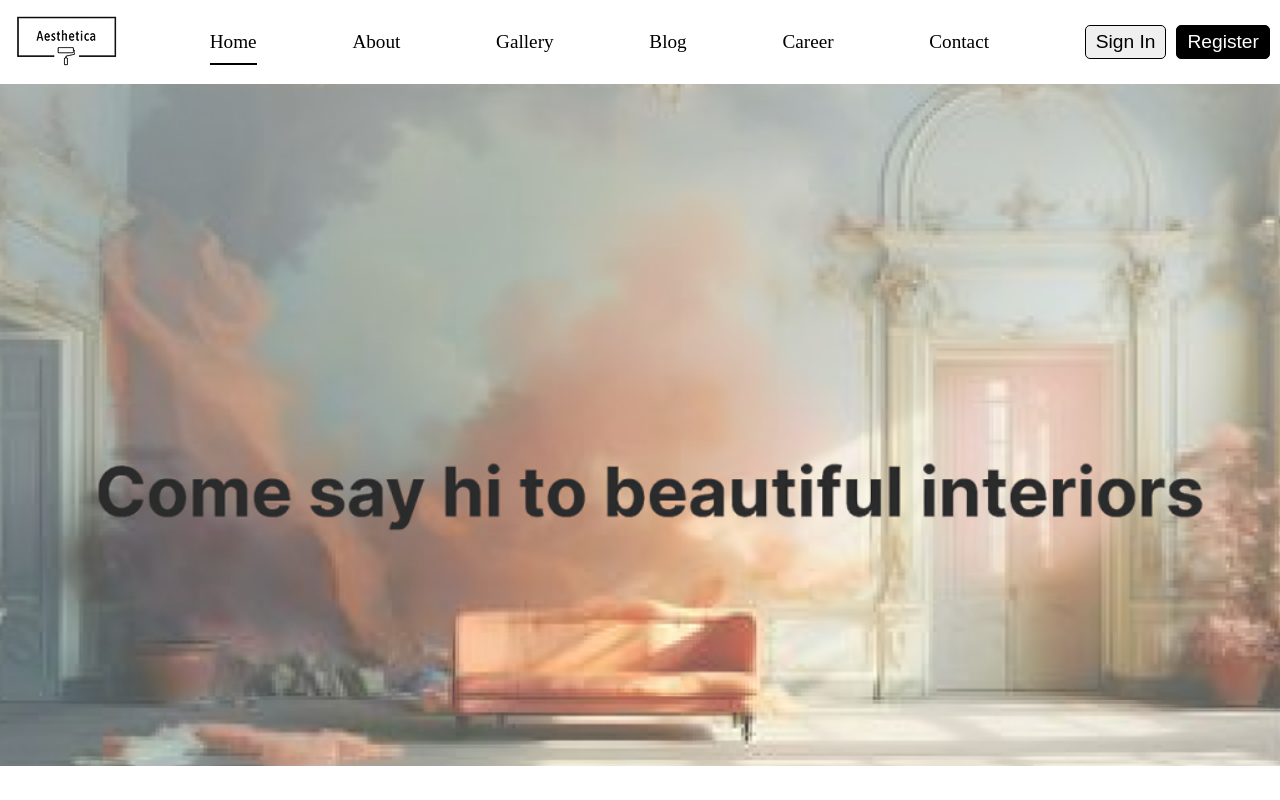
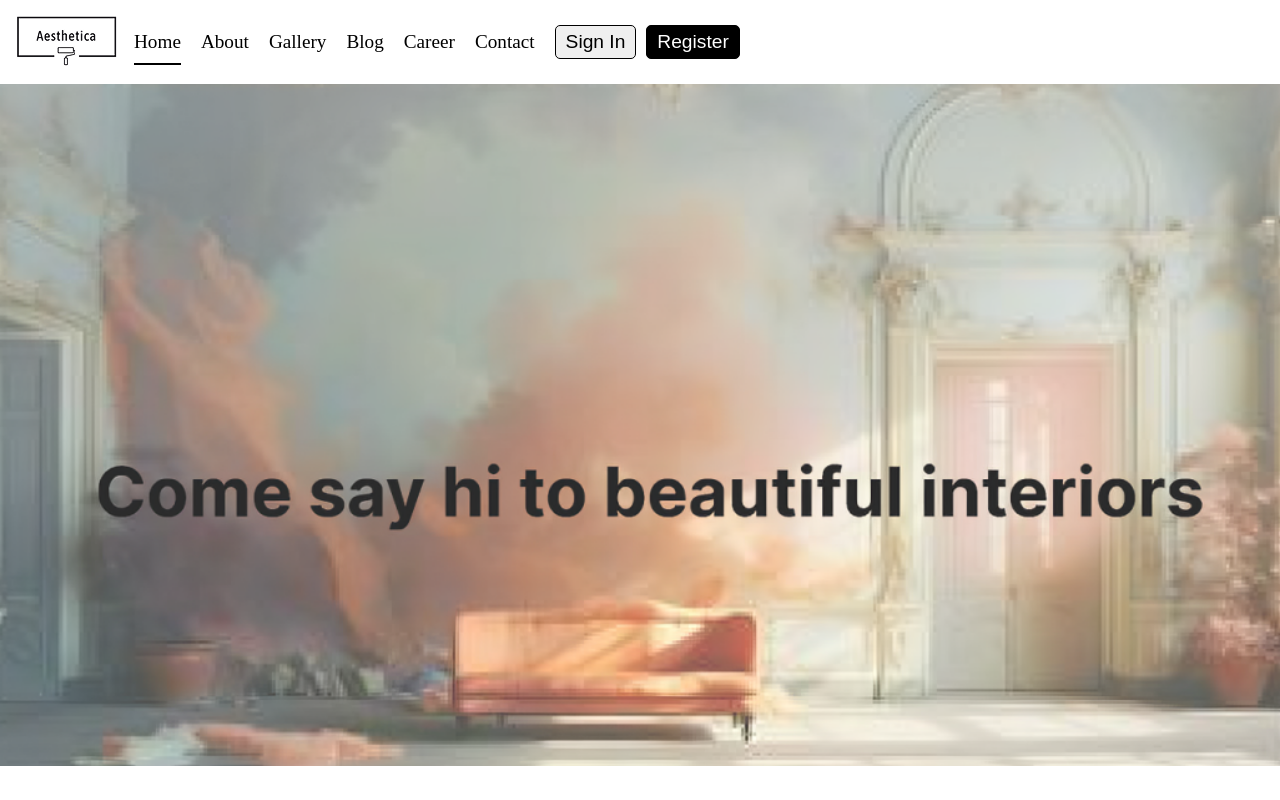
Before and after one commit to ShrutiChavda/Aesthetica, a React (Vite) app in the folder FRONTEND/: page / in a window 1280 px wide. Shown: the top 800 px of the page. Built offline with nearby package versions, Linux system fonts and the light colour scheme.

Commit message:
Changes in css and navbar

```diff
--- a/FRONTEND/package.json
+++ b/FRONTEND/package.json
@@ -32,7 +32,7 @@
     "globals": "^15.14.0",
     "postcss": "^8.5.2",
     "tailwindcss": "^4.0.6",
-    "vite": "^6.1.0"
+    "vite": "^6.2.0"
   },
   "description": "This template provides a minimal setup to get React working in Vite with HMR and some ESLint rules.",
   "main": "eslint.config.js",
--- a/FRONTEND/src/assets/css/LandingPage.css
+++ b/FRONTEND/src/assets/css/LandingPage.css
@@ -1,7 +1,7 @@
 /* Navbar Styles */
 .navbar {
   display: flex;
-  justify-content: space-between;
+  justify-content: flex-start;
   align-items: center;
   padding: 10px;
   background: white;
--- a/FRONTEND/src/components/Navbar.jsx
+++ b/FRONTEND/src/components/Navbar.jsx
@@ -43,6 +43,7 @@ const Navbar = () => {
           </NavLink>
         </li>
       </ul>
+      <div>
         <div className="space-x-3">
           <Button variant="outline" className="px-4 py-2 text-gray-800 border border-gray-500 rounded-lg sn">
             <Link to="/login">Sign In</Link>
@@ -51,6 +52,7 @@ const Navbar = () => {
             <Link to="/register">Register</Link>
           </Button>
         </div>
+      </div>
     </nav>
   );
 };
```
Also changed, not shown: 2 other files (tests, documents, lock files or other folders). Lines whose indentation alone changed are shown as unchanged.
